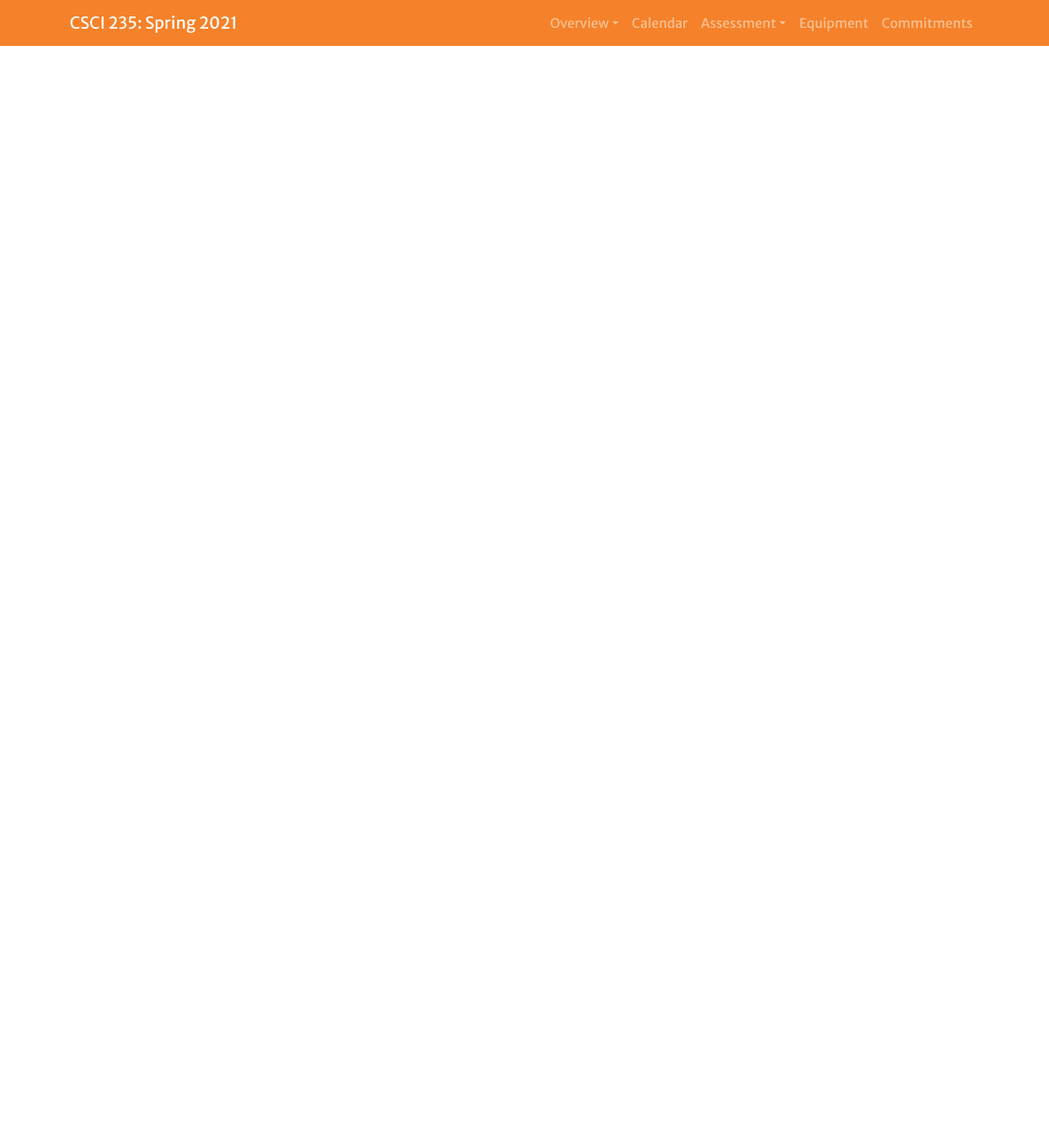
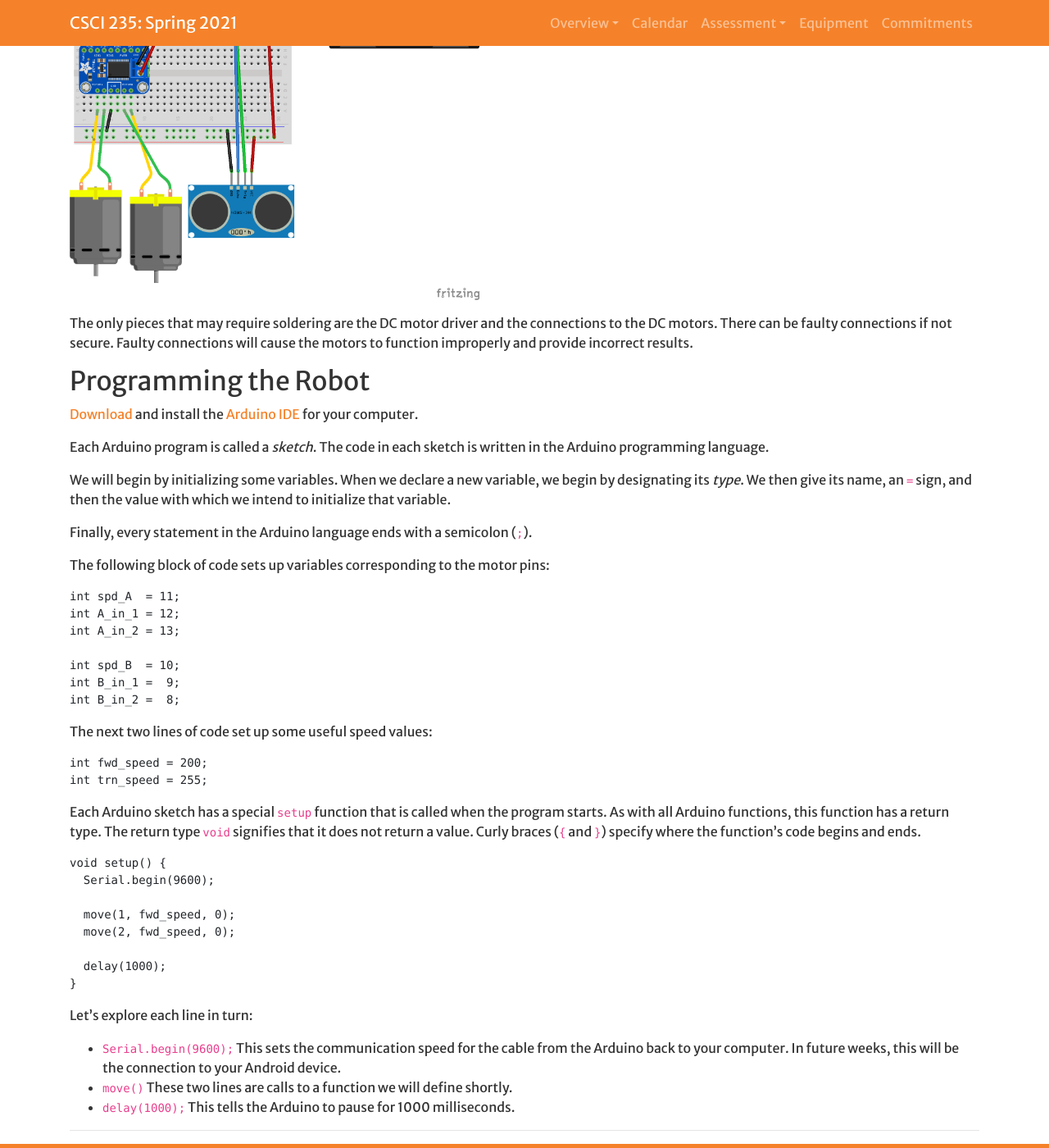
Before and after one commit to Hendrix-CS/csci235, a Jekyll site: the page built from projects/build_program_robot.md, in a window 1280 px wide and 1400 px high, scrolled down 3739 px. Shown: the whole window at 82% size. Built offline with Jekyll 4.4.1, drawn with Linux system fonts in a browser that asks for light colours; a script that is not in the unit is left out; our own code applies the rules of GitHub Pages for plain Markdown files; some of the changed text lies outside the part shown.

Commit message:
Continued work on the Build Robot project.

````diff
--- a/projects/build_program_robot.md
+++ b/projects/build_program_robot.md
@@ -69,4 +69,69 @@ Here is how your robot should look from the top:
 
 <img src="https://hendrix-cs.github.io{{site.baseurl}}/assets/images/CasterWheelTop.jpg" width=500>
 
+### Step 5
+
+Please refer to the image below for the circuit diagram.
+
+<img src="https://hendrix-cs.github.io{{site.baseurl}}/assets/images/WiringDiagram.png" width=500>
+
+The only pieces that may require soldering are the DC motor driver and the connections to the DC motors.
+There can be faulty connections if not secure. Faulty connections will cause the motors to function
+improperly and provide incorrect results.
+
+## <a name="programming">Programming the Robot</a>
+
+[Download](https://www.arduino.cc/en/software) and install the
+[Arduino IDE](https://www.arduino.cc/en/Guide/Environment) for your computer.
+
+Each Arduino program is called a *sketch*. The code in each sketch is written in the
+Arduino programming language.
+
+We will begin by initializing some variables. When we declare a new variable, we
+begin by designating its *type*. We then give its name, an `=` sign, and then the
+value with which we intend to initialize that variable.
+
+Finally, every statement in the Arduino language ends with a semicolon (`;`).
+
+The following block of code sets up variables corresponding to the motor pins:
+
+```
+int spd_A  = 11;
+int A_in_1 = 12;
+int A_in_2 = 13;
+
+int spd_B  = 10;
+int B_in_1 =  9;
+int B_in_2 =  8;
+```
+
+The next two lines of code set up some useful speed values:
+
+```
+int fwd_speed = 200;
+int trn_speed = 255;
+```
+
+Each Arduino sketch has a special `setup` function that is called when the program starts. As
+with all Arduino functions, this function has a return type. The return type `void` signifies
+that it does not return a value. Curly braces (`{` and `}`) specify where the function's code
+begins and ends.
+
+```
+void setup() {
+  Serial.begin(9600);
+
+  move(1, fwd_speed, 0);
+  move(2, fwd_speed, 0);
+
+  delay(1000);
+}
+```
+
+Let's explore each line in turn:
+* `Serial.begin(9600);` This sets the communication speed for the cable from the Arduino back to
+  your computer. In future weeks, this will be the connection to your Android device.
+* `move()` These two lines are calls to a function we will define shortly.
+* `delay(1000);` This tells the Arduino to pause for 1000 milliseconds.
+
 ------------------------------------------------------------------------
````
Also changed, not shown: index.md (+3 -0 lines), assets/images/WiringDiagram.png (added).
